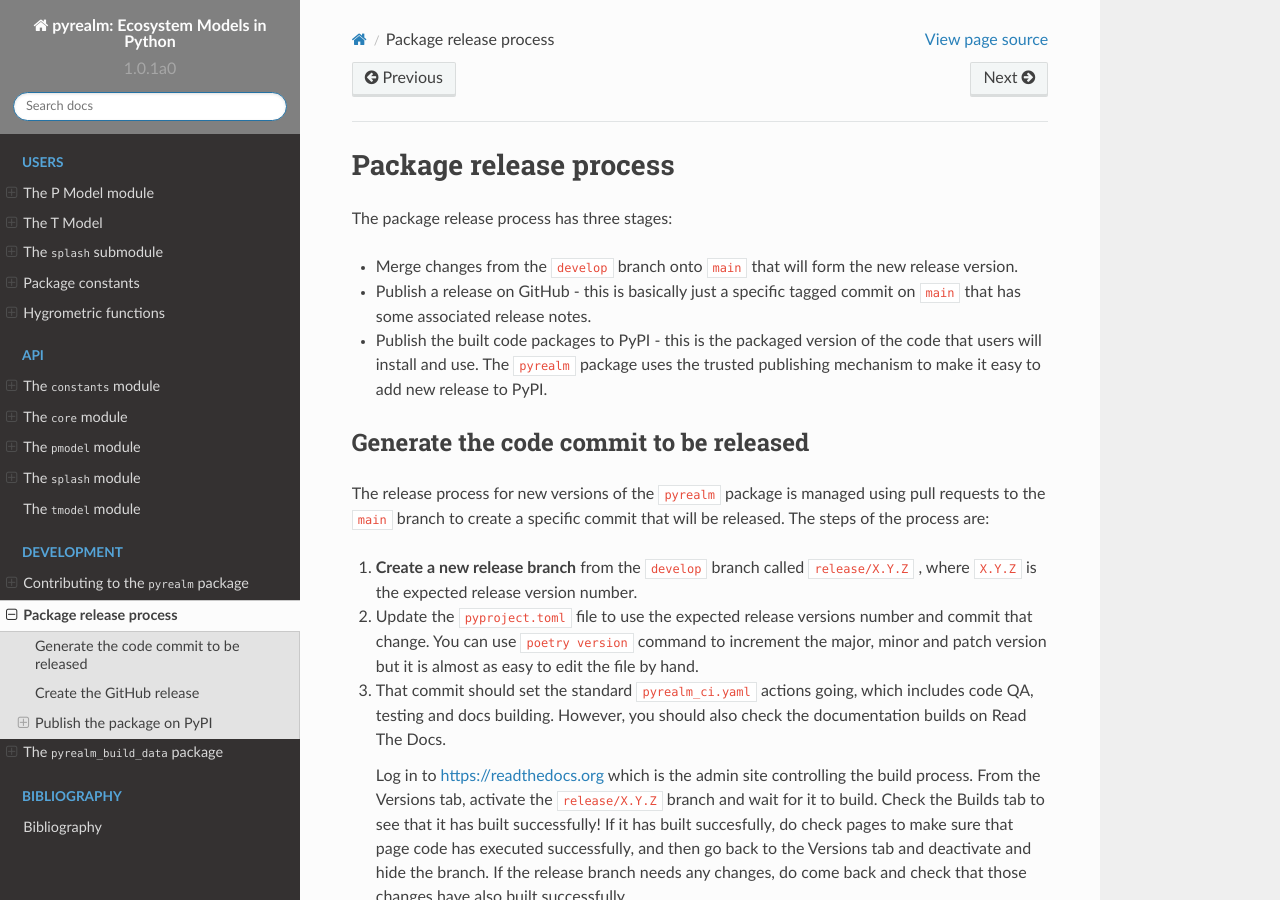
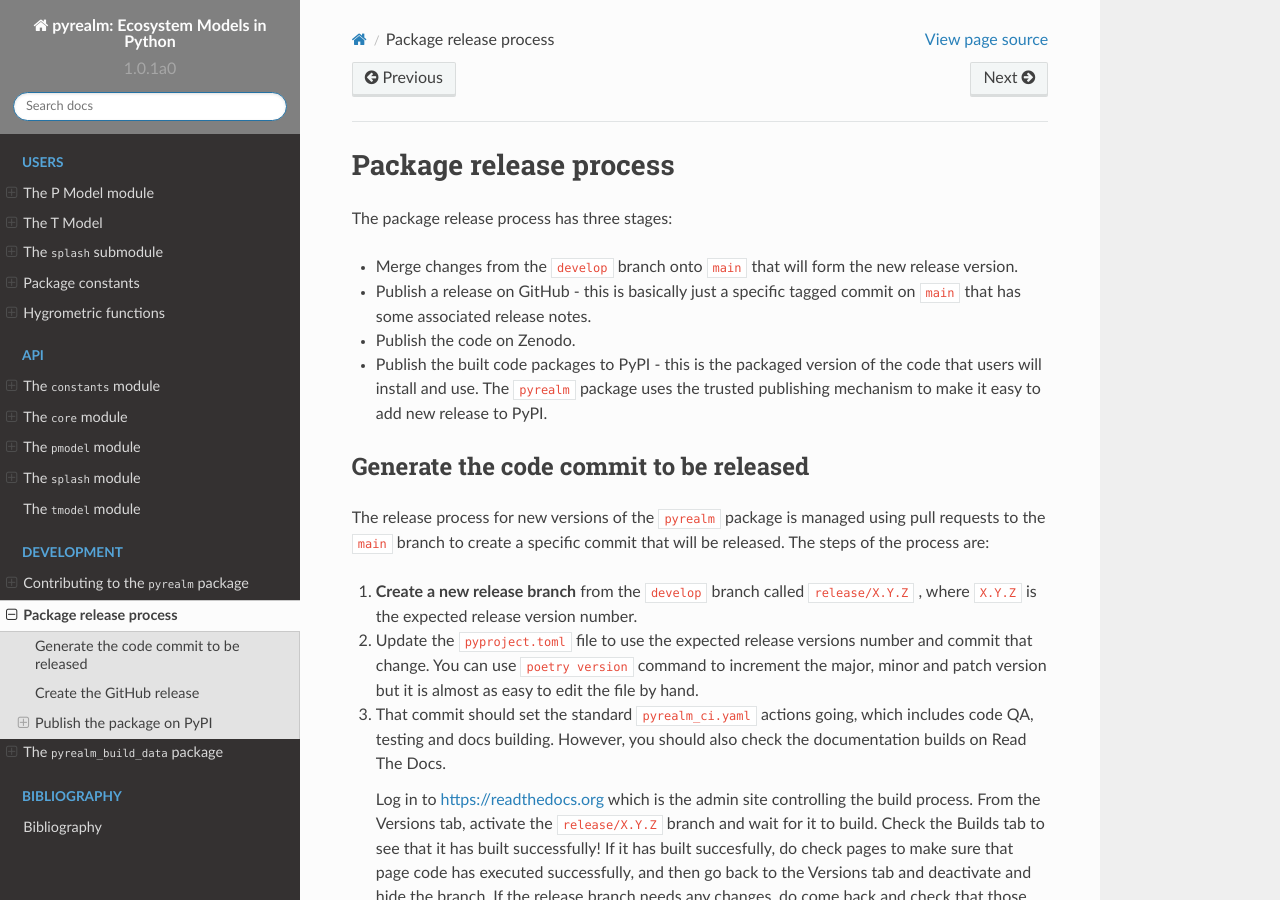
Before and after one commit to ImperialCollegeLondon/pyrealm, a Sphinx documentation site: the page built from docs/source/development/release_process.md, in a window 1280 px wide and 900 px high. Built offline with Sphinx 7.4.7 and the Read the Docs theme 2.0.0, drawn with Linux system fonts in a browser that asks for light colours; the version number is read from the project's files by our own code.

Commit message:
More testing on publication process

```diff
--- a/docs/source/development/release_process.md
+++ b/docs/source/development/release_process.md
@@ -20,6 +20,7 @@ The package release process has three stages:
   version.
 * Publish a release on GitHub - this is basically just a specific tagged commit on
   `main` that has some associated release notes.
+* Publish the code on Zenodo.
 * Publish the built code packages to PyPI - this is the packaged version of the code
   that users will install and use. The `pyrealm` package uses the trusted publishing
   mechanism to make it easy to add new release to PyPI.
```
Also changed, not shown: 1 other file.
